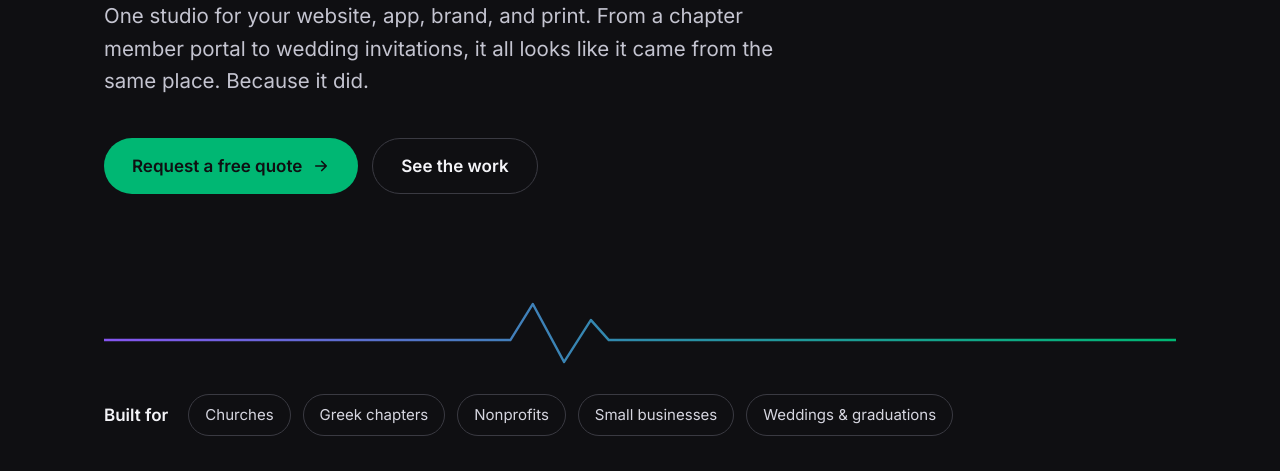
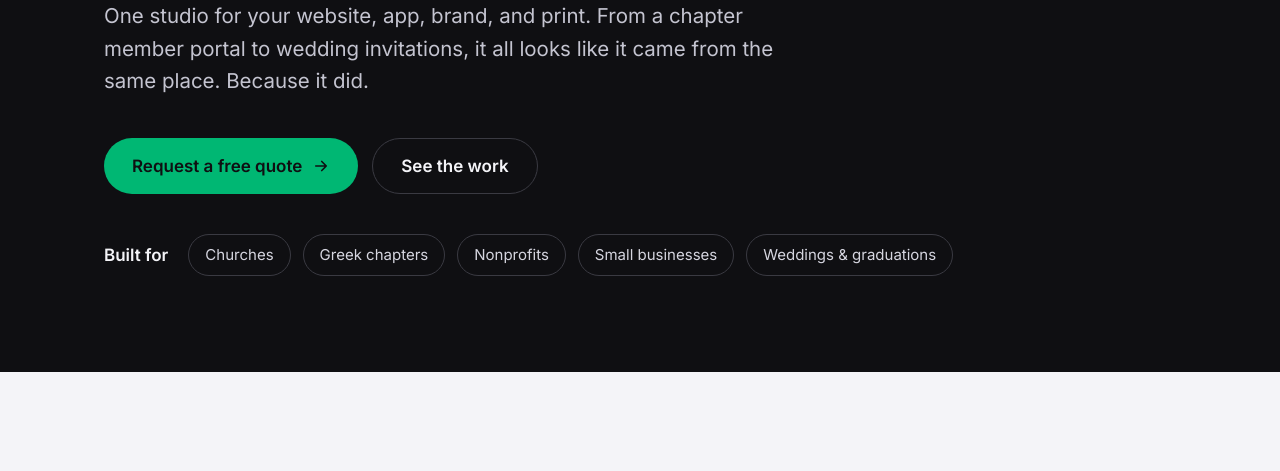
Before and after one commit to ajwebber13/culture-pulse-studios, a plain HTML site: page index.html in a window 1280 px wide. Shown: the part 481-952 px from the top of the page. Drawn offline with nearby package versions, Linux system fonts and the light colour scheme.

Commit message:
One-line process heading, remove hero pulse line
Co-Authored-By: Claude Sonnet 5 <noreply@anthropic.com>

```diff
--- a/index.html
+++ b/index.html
@@ -53,9 +53,7 @@ Web · Apps · Brand · Print
 <a href="#work" style="display: inline-flex; align-items: center; min-height: 56px; padding: 0 28px; border-radius: 999px; border: 1.5px solid #3A3A42; color: #F4F4F8; font-weight: 600; font-size: 17px; text-decoration: none">See the work</a>
 </div>
 
-<svg viewBox="0 0 1200 80" preserveAspectRatio="none" style="display: block; width: 100%; height: 80px; margin-top: clamp(56px, 8vw, 96px)" fill="none" aria-hidden="true"><defs><linearGradient id="pulseg" x1="0" y1="0" x2="1200" y2="0" gradientUnits="userSpaceOnUse"><stop offset="0" stop-color="#8655F1"></stop><stop offset=".5" stop-color="#2D8CAA"></stop><stop offset="1" stop-color="#00B773"></stop></linearGradient></defs><path d="M0 50 H420 L455 50 L480 14 L515 72 L545 30 L565 50 H1200" stroke="url(#pulseg)" stroke-width="2.5" stroke-linejoin="round" stroke-linecap="round"></path></svg>
-
-<div style="margin-top: 24px; display: flex; flex-wrap: wrap; align-items: center; gap: 12px">
+<div style="margin-top: 40px; display: flex; flex-wrap: wrap; align-items: center; gap: 12px">
 <span style="font-weight: 600; color: #F4F4F8; margin-right: 8px">Built for</span>
 <span style="padding: 8px 16px; border-radius: 999px; border: 1px solid #3A3A42; font-size: 15px; color: #D6D6E0">Churches</span>
 <span style="padding: 8px 16px; border-radius: 999px; border: 1px solid #3A3A42; font-size: 15px; color: #D6D6E0">Greek chapters</span>
@@ -188,7 +186,7 @@ Web · Apps · Brand · Print
 <!-- PROCESS -->
 <section id="process" style="background: #18181C; border-top: 1px solid #26262C; border-bottom: 1px solid #26262C">
 <div style="max-width: 1200px; margin: 0 auto; padding: clamp(64px, 9vw, 112px) clamp(20px, 5vw, 64px)">
-<h2 style="margin: 0; max-width: 16ch; font-family: 'Bricolage Grotesque', Inter, sans-serif; font-weight: 800; font-size: clamp(34px, 4.6vw, 60px); line-height: 1.02; letter-spacing: -0.03em">Simple from start to finish.</h2>
+<h2 style="margin: 0; font-family: 'Bricolage Grotesque', Inter, sans-serif; font-weight: 800; font-size: clamp(34px, 4.6vw, 60px); line-height: 1.02; letter-spacing: -0.03em">Simple from start to finish.</h2>
 <ol style="margin: 48px 0 0; padding: 0; list-style: none; display: grid; grid-template-columns: repeat(auto-fit, minmax(220px, 1fr)); gap: 32px">
 <li style="border-top: 2px solid #00B773; padding-top: 20px">
 <p style="margin: 0; font-size: 14px; font-weight: 600; color: #ADADBC">Step 1</p>
```
